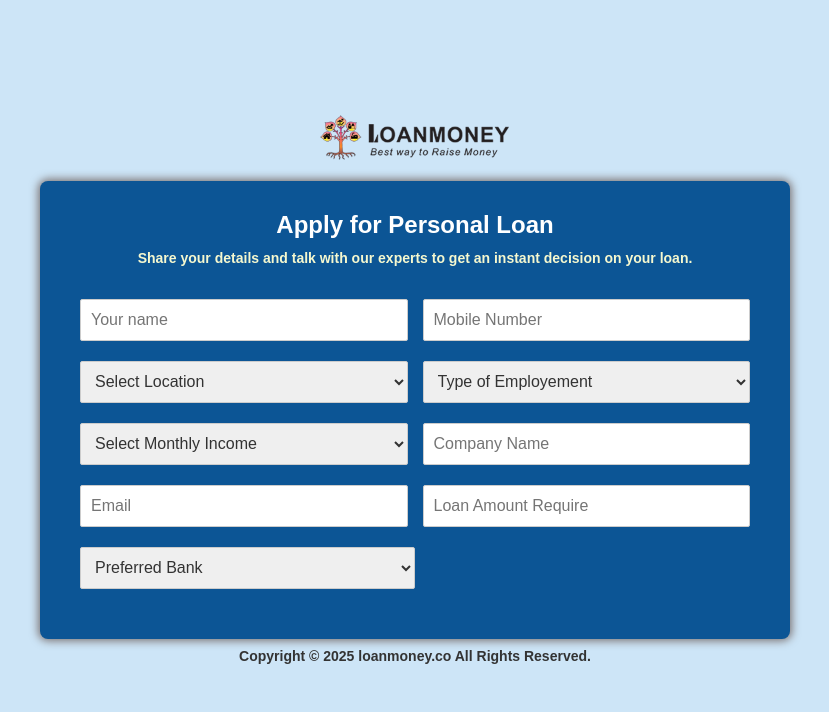
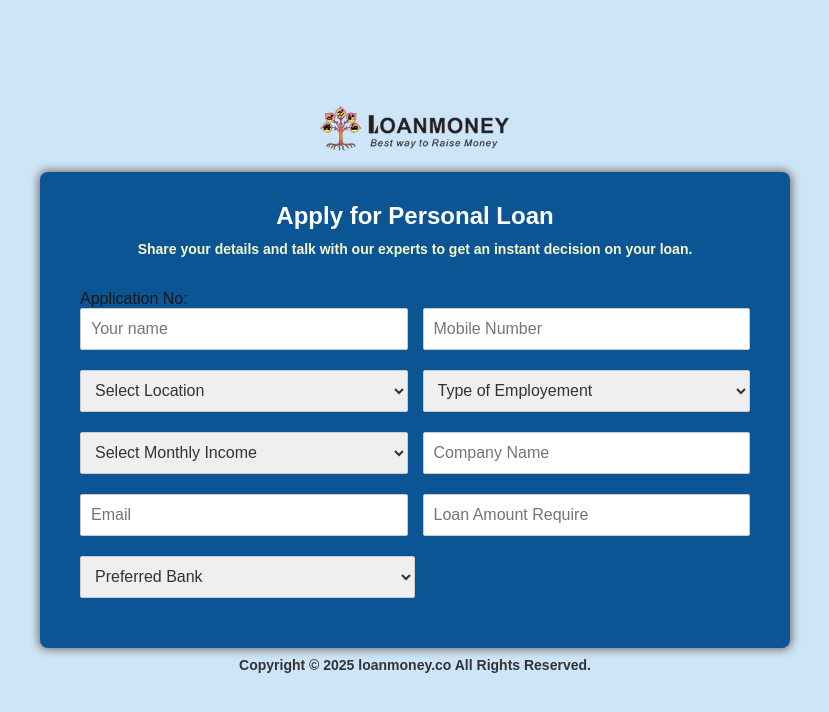
Before and after one commit to loanmoneyindia/lmi_lp, a Next.js app: page /apply-personal-loan in a window 1280 px wide. Shown: the top 712 px of the page, without its empty margins (225-1054 px from the left). Built offline with nearby package versions, Linux system fonts and the light colour scheme.

Commit message:
Pass data from one page to another

```diff
--- a/package.json
+++ b/package.json
@@ -10,6 +10,7 @@
   },
   "dependencies": {
     "@hookform/resolvers": "^5.0.1",
+    "crypto-js": "^4.2.0",
     "next": "14.2.29",
     "react": "^18",
     "react-dom": "^18",
--- a/src/app/apply-personal-loan/page.js
+++ b/src/app/apply-personal-loan/page.js
@@ -1,62 +1,17 @@
+
 import Image from "next/image";
+import ApplyPLForm from "@/components/apply-personal-loan/apply-form";
+
+const SECRET_KEY = '673C9BC13BC4E';
 
 import logo from "../../../public/images/logo.png";
 const page = () => {
+
     return (
         <div id="_apply_pl" style={{ backgroundColor: "#cde5f7" }}>
             <div className="full_container">
                 <Image src={logo} alt="Logo" width={200} height={47} />
-                <div className="form-container">
-                    <h1 className="form-title">Apply for Personal Loan</h1>
-                    <p style={{ textAlign: "center", lineHeight: "1.4", paddingBottom: "30px", fontSize: "14px", fontWeight: "600", color: "#f5f8cf"  }}>Share your details and talk with our experts to get an instant decision on your loan.</p>
-                    <form>
-                        <div className="form-group">
-                            <div className="form-field">
-                                <input type="text" id="name" name="name" placeholder="Your name" />
-                            </div>
-                            <div className="form-field">
-                                <input type="text" id="phone" name="phone" placeholder="Mobile Number" />
-                            </div>
-                        </div>
-                        <div className="form-group">
-                            <div className="form-field">
-                                <select>
-                                    <option value="">Select Location</option>
-                                </select>
-                            </div>
-                            <div className="form-field">
-                                <select>
-                                    <option value="">Type of Employement</option>
-                                </select>
-                            </div>
-                        </div>
-                        <div className="form-group">
-                            <div className="form-field">
-                                <select>
-                                    <option value="">Select Monthly Income</option>
-                                </select>
-                            </div>
-                            <div className="form-field">
-                                <input type="text" id="company" name="company" placeholder="Company Name" />
-                            </div>
-                        </div>
-                        <div className="form-group">
-                            <div className="form-field">
-                                <input type="email" id="email" name="email" placeholder="Email" />
-                            </div>
-                            <div className="form-field">
-                                <input type="text" id="name" name="name" placeholder="Loan Amount Require" />
-                            </div>
-                        </div>
-                        <div className="form-group">
-                            <div className="form-field">
-                                <select>
-                                    <option value="">Preferred Bank</option>
-                                </select>
-                            </div>
-                        </div>
-                    </form>
-                </div>
+                <ApplyPLForm />
                 <p style={{ textAlign: "center", lineHeight: "1.4", paddingBottom: "20px", paddingTop: "8px", fontSize: "14px", fontWeight: "600", color: "#333"  }}>Copyright © 2025 loanmoney.co All Rights Reserved.</p>
             </div>
         </div>
--- a/src/app/globals.css
+++ b/src/app/globals.css
@@ -151,6 +151,13 @@ ul, ol{list-style: none;}
   letter-spacing: 2px;
   color: #333;
   background-color: transparent;
+}
+
+.verify_otp input[type="text"] {
+  width: 100%;
+  border: 0;
+  border-bottom: 2px solid #ccc;
+  padding: 10px;
 }
 
 .digit-count {
--- a/src/components/VerifyOTP.jsx
+++ b/src/components/VerifyOTP.jsx
@@ -44,7 +44,7 @@ const VerifyOTP = ({ mobile, applicationNo, onVerified }) => {
   };
 
   return (
-    <form onSubmit={handleSubmit(onSubmit)} className="form">
+    <form onSubmit={handleSubmit(onSubmit)} className="verify_otp">
       <div className="form-group">
         <label className="label">Enter OTP</label>
         <input type="text" {...register('otp')} placeholder="Enter OTP" />
--- /dev/null
+++ b/src/components/apply-personal-loan/apply-form.jsx
@@ -0,0 +1,78 @@
+'use client'
+import { useSearchParams } from 'next/navigation'
+import CryptoJS from 'crypto-js'
+import { useEffect, useState } from 'react'
+
+const ApplyPLForm = () =>{
+    const searchParams = useSearchParams()
+    const [formData, setFormData] = useState({})
+
+    useEffect(() => {
+        const encryptedData = searchParams.get('data')
+        if (encryptedData) {
+        const decryptedBytes = CryptoJS.AES.decrypt(encryptedData, SECRET_KEY)
+        const decrypted = JSON.parse(decryptedBytes.toString(CryptoJS.enc.Utf8))
+        setFormData(decrypted)
+        }
+    }, [searchParams]);
+
+  const utm_source = searchParams.get('utm_source') || ''
+  const utm_medium = searchParams.get('utm_medium') || ''
+
+    return(
+        <div className="form-container">
+            <h1 className="form-title">Apply for Personal Loan</h1>
+            <p style={{ textAlign: "center", lineHeight: "1.4", paddingBottom: "30px", fontSize: "14px", fontWeight: "600", color: "#f5f8cf"  }}>Share your details and talk with our experts to get an instant decision on your loan.</p>
+            <form>
+                <p>Application No: {formData.applicationno}</p>
+                <div className="form-group">
+                    <div className="form-field">
+                        <input type="text" id="name" name="name" placeholder="Your name" />
+                    </div>
+                    <div className="form-field">
+                        <input type="text" id="phone" name="phone" placeholder="Mobile Number" value={formData.mobile} />
+                    </div>
+                </div>
+                <div className="form-group">
+                    <div className="form-field">
+                        <select>
+                            <option value="">Select Location</option>
+                        </select>
+                    </div>
+                    <div className="form-field">
+                        <select>
+                            <option value="">Type of Employement</option>
+                        </select>
+                    </div>
+                </div>
+                <div className="form-group">
+                    <div className="form-field">
+                        <select>
+                            <option value="">Select Monthly Income</option>
+                        </select>
+                    </div>
+                    <div className="form-field">
+                        <input type="text" id="company" name="company" placeholder="Company Name" />
+                    </div>
+                </div>
+                <div className="form-group">
+                    <div className="form-field">
+                        <input type="email" id="email" name="email" placeholder="Email" />
+                    </div>
+                    <div className="form-field">
+                        <input type="text" id="name" name="name" placeholder="Loan Amount Require" />
+                    </div>
+                </div>
+                <div className="form-group">
+                    <div className="form-field">
+                        <select>
+                            <option value="">Preferred Bank</option>
+                        </select>
+                    </div>
+                </div>
+            </form>
+        </div>
+    )
+};
+
+export default ApplyPLForm;
```
Also changed, not shown: src/components/Form1.jsx (+19 -1 lines), 1 other file (tests, documents, lock files or other folders).
